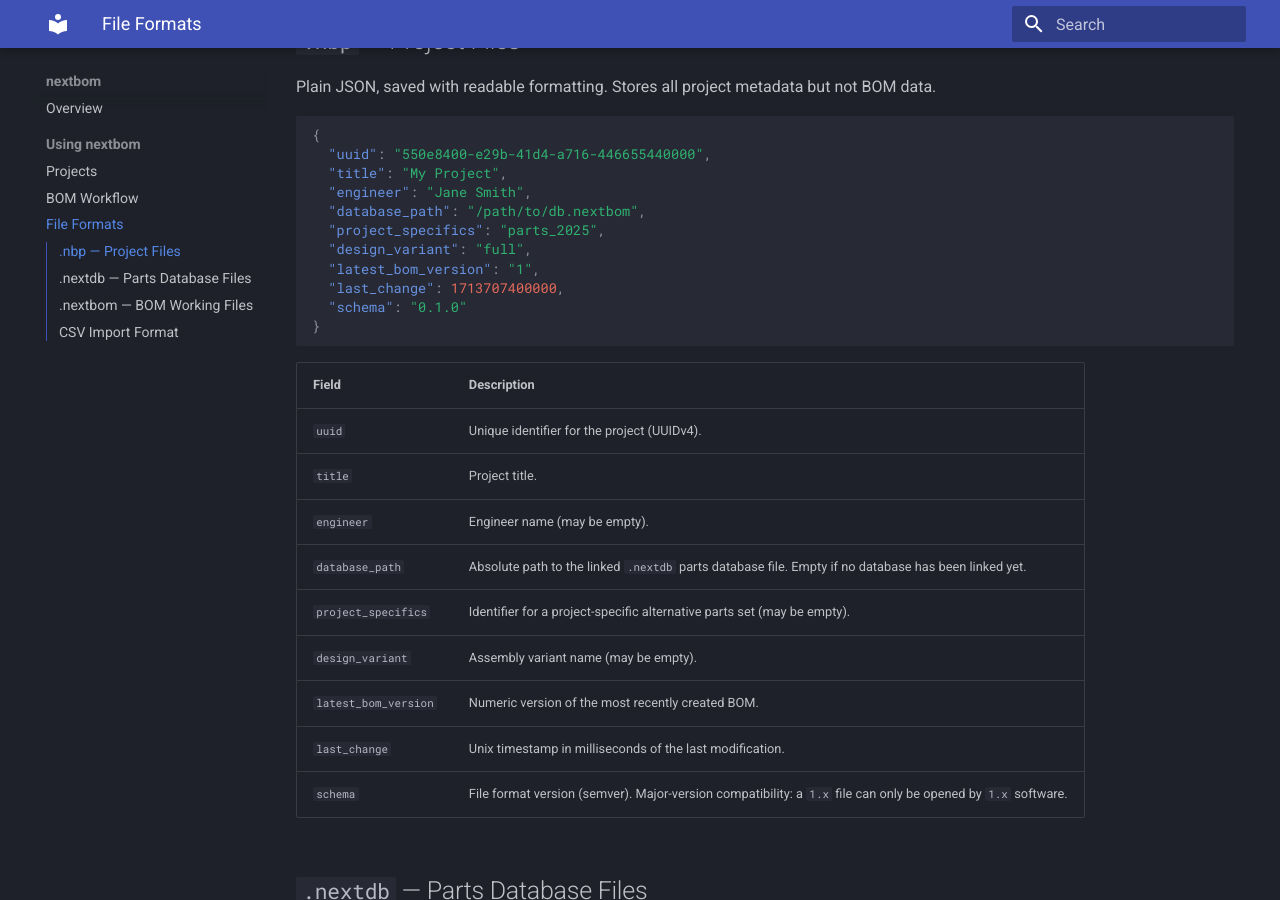
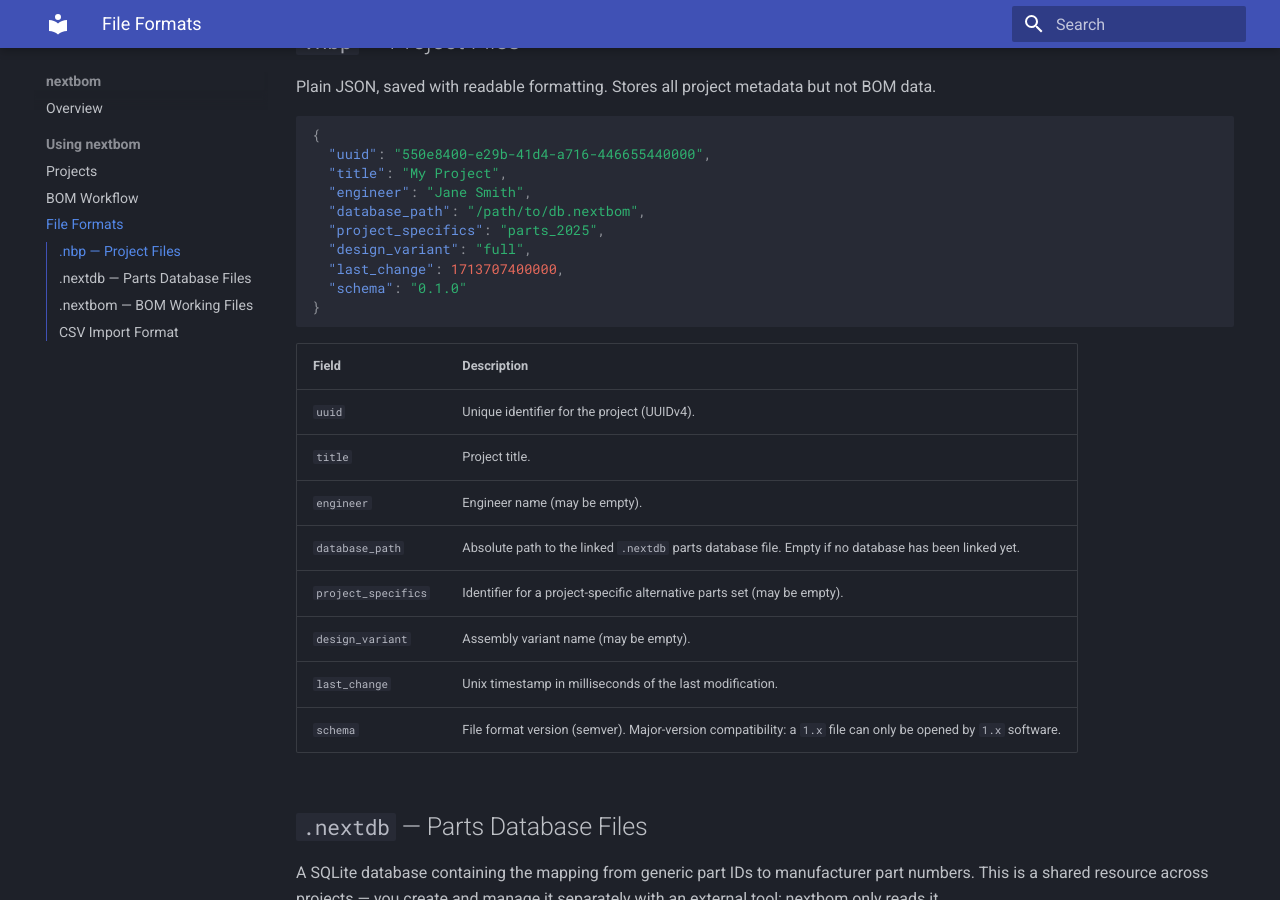
Before and after one commit to jakobgif/nextbom, an MkDocs documentation site: the page built from docs/file-formats.md, in a window 1280 px wide and 900 px high, scrolled down 222 px. Built offline with MkDocs 1.6.1 and Material for MkDocs 9.7.7, drawn with Linux system fonts in a browser that asks for light colours.

Commit message:
Remove latest_bom_version from docs
Co-Authored-By: Claude Sonnet 4.6 <noreply@anthropic.com>

```diff
--- a/docs/file-formats.md
+++ b/docs/file-formats.md
@@ -14,7 +14,6 @@ Plain JSON, saved with readable formatting. Stores all project metadata but not
   "database_path": "/path/to/db.nextbom",
   "project_specifics": "parts_2025",
   "design_variant": "full",
-  "latest_bom_version": "1",
   "last_change": 1713707400000,
   "schema": "0.1.0"
 }
@@ -28,7 +27,6 @@ Plain JSON, saved with readable formatting. Stores all project metadata but not
 | `database_path` | Absolute path to the linked `.nextdb` parts database file. Empty if no database has been linked yet. |
 | `project_specifics` | Identifier for a project-specific alternative parts set (may be empty). |
 | `design_variant` | Assembly variant name (may be empty). |
-| `latest_bom_version` | Numeric version of the most recently created BOM. |
 | `last_change` | Unix timestamp in milliseconds of the last modification. |
 | `schema` | File format version (semver). Major-version compatibility: a `1.x` file can only be opened by `1.x` software. |
 
```
Also changed, not shown: docs/development.md (+1 -1 lines).
